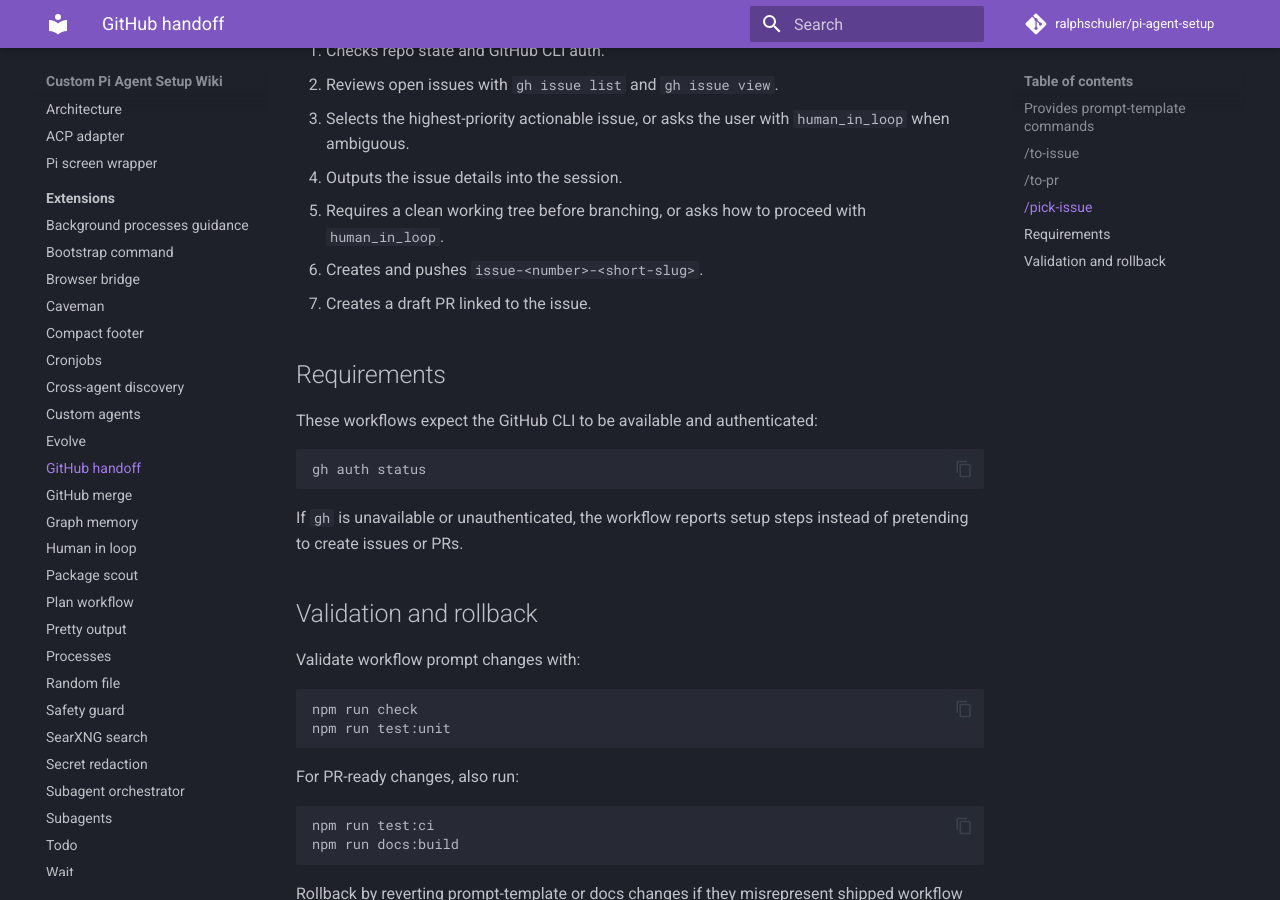
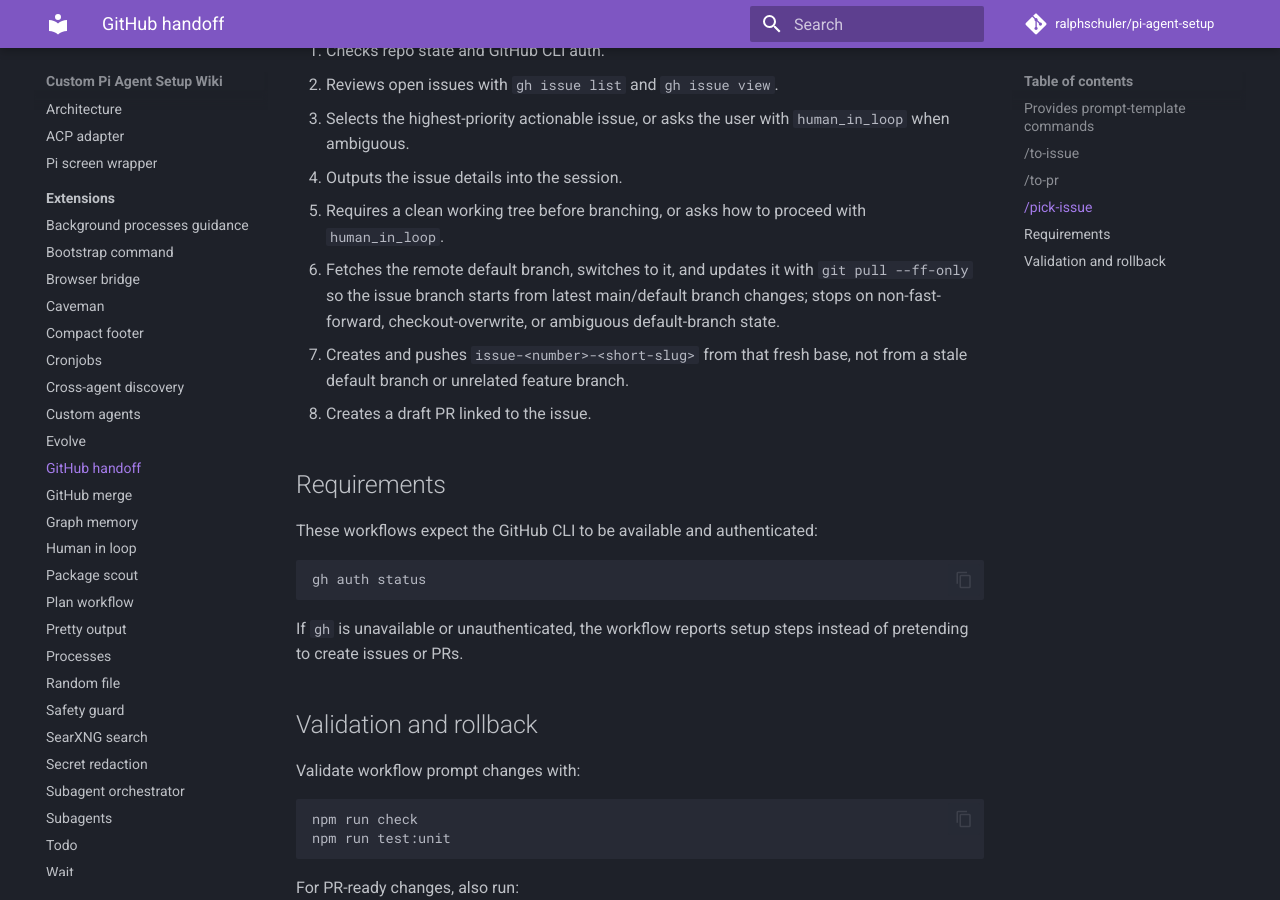
Before and after one commit to ralphschuler/pi-agent-setup, an MkDocs documentation site: the page built from docs/extensions/github-handoff.md, in a window 1280 px wide and 900 px high, scrolled down 1961 px. Built offline with MkDocs 1.6.1 and Material for MkDocs 9.7.7, drawn with Linux system fonts in a browser that asks for light colours; comment, search, counter and statistics services are not loaded.

Commit message:
fix: sync default branch before picking issues

```diff
--- a/docs/extensions/github-handoff.md
+++ b/docs/extensions/github-handoff.md
@@ -59,8 +59,9 @@ The workflow:
 3. Selects the highest-priority actionable issue, or asks the user with `human_in_loop` when ambiguous.
 4. Outputs the issue details into the session.
 5. Requires a clean working tree before branching, or asks how to proceed with `human_in_loop`.
-6. Creates and pushes `issue-<number>-<short-slug>`.
-7. Creates a draft PR linked to the issue.
+6. Fetches the remote default branch, switches to it, and updates it with `git pull --ff-only` so the issue branch starts from latest main/default branch changes; stops on non-fast-forward, checkout-overwrite, or ambiguous default-branch state.
+7. Creates and pushes `issue-<number>-<short-slug>` from that fresh base, not from a stale default branch or unrelated feature branch.
+8. Creates a draft PR linked to the issue.
 
 ## Requirements
 
```
Also changed, not shown: docs/prompts.md (+1 -1 lines), prompts/pick-issue.md (+10 -8 lines), 1 other file.
